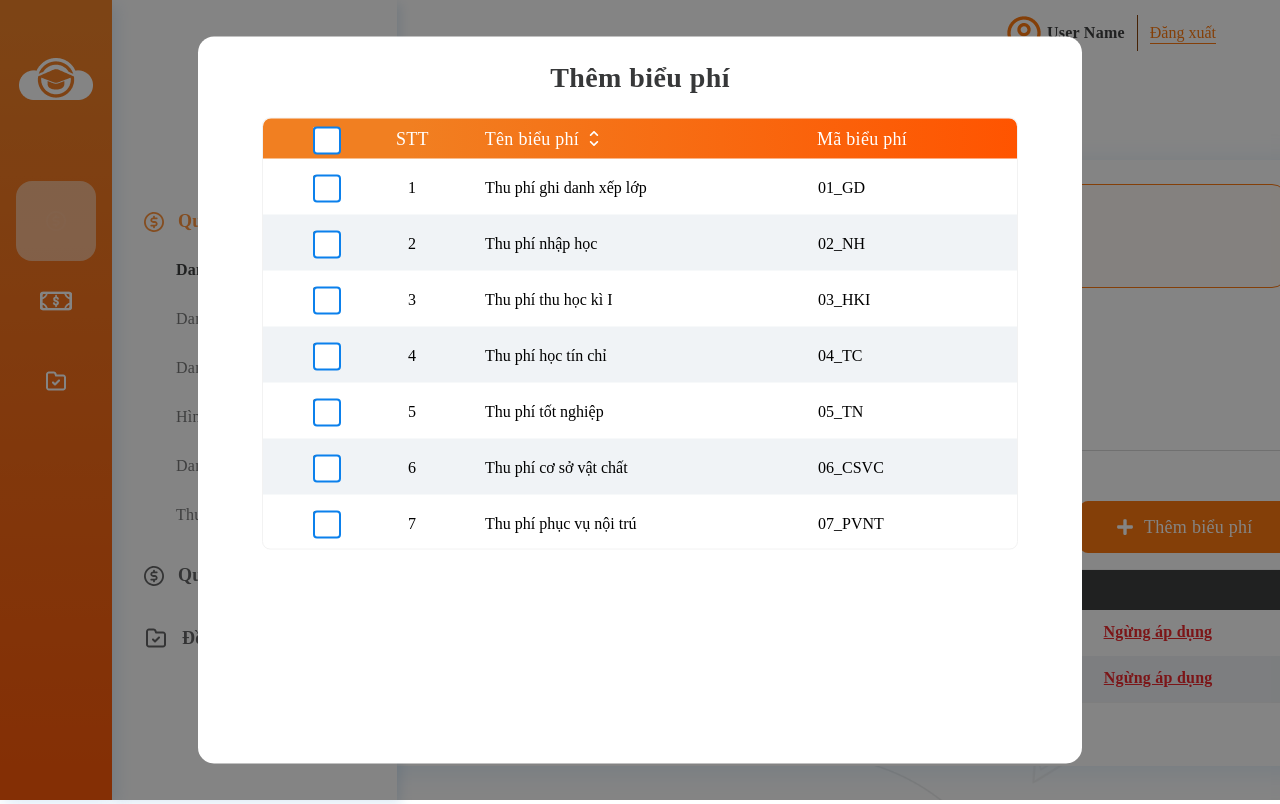
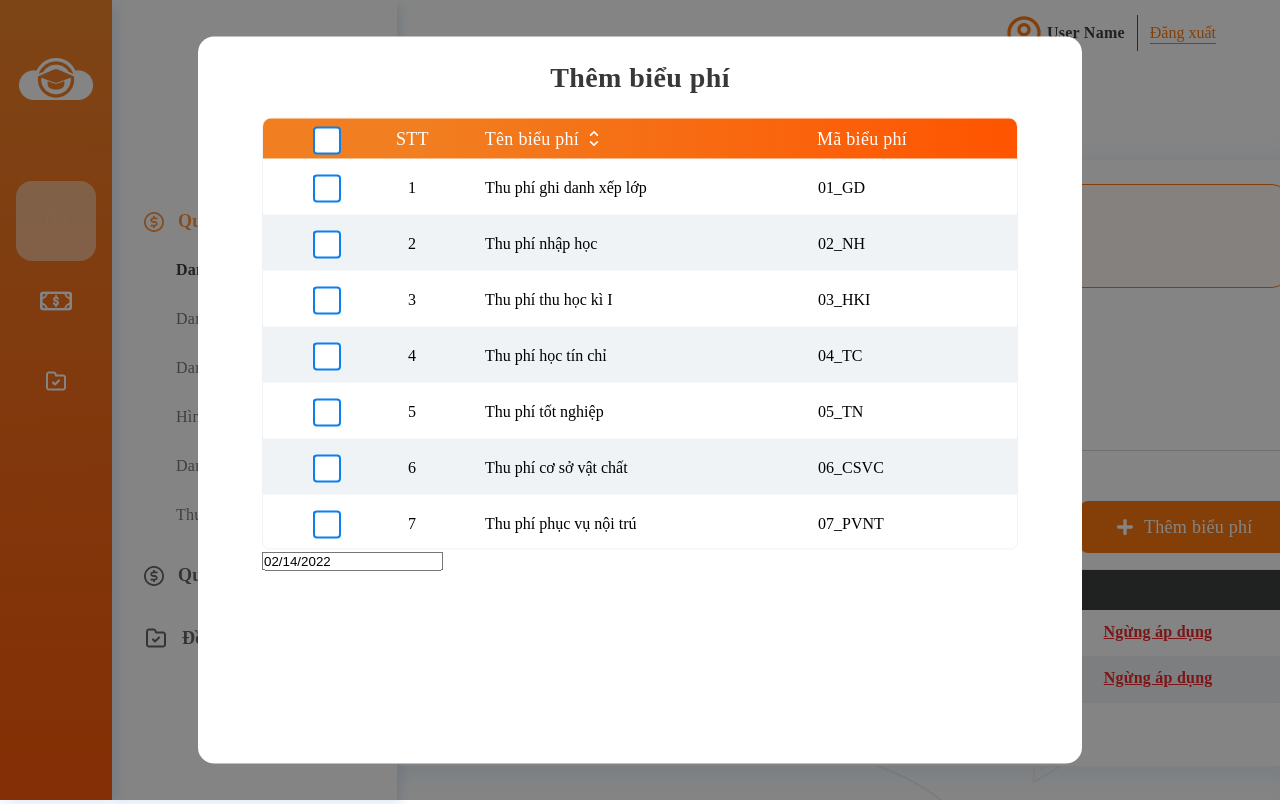
Before and after one commit to NgocHung581/E-Finance-of-LMS, a React (Create React App) app: page /tuition-management/list-courses/detail-course in a window 1280 px wide. Both pictures are taken after a click on the button "Thêm biểu phí". Shown: the top 804 px of the page. Built offline with nearby package versions, Linux system fonts and the light colour scheme.

Commit message:
Update add tuition modal

```diff
--- a/package.json
+++ b/package.json
@@ -11,6 +11,7 @@
     "@types/react": "^17.0.38",
     "@types/react-dom": "^17.0.11",
     "react": "^17.0.2",
+    "react-datepicker": "^4.6.0",
     "react-dom": "^17.0.2",
     "react-icons": "^4.3.1",
     "react-router-dom": "^6.2.1",
@@ -41,5 +42,8 @@
       "last 1 firefox version",
       "last 1 safari version"
     ]
+  },
+  "devDependencies": {
+    "@types/react-datepicker": "^4.3.4"
   }
 }
--- a/src/components/TuitionManagement/CourseDetail/CourseDetail.tsx
+++ b/src/components/TuitionManagement/CourseDetail/CourseDetail.tsx
@@ -1,6 +1,8 @@
 import { Fragment, useState } from "react";
 import { FaPlus, FaChevronDown, FaChevronUp } from "react-icons/fa";
 import { Link } from "react-router-dom";
+import DatePicker from "react-datepicker";
+import "react-datepicker/dist/react-datepicker.css";
 import Modal, { ModalBody, ModalHeader } from "../../Modal/Modal";
 import "../TuitionManagement.css";
 import "./CourseDetail.css";
@@ -9,6 +11,7 @@ import { listTuition } from "../../data/listTuition";
 
 function CourseDetail() {
   const [showModal, setShowModal] = useState(false);
+  const [selectDate, setSelectDate] = useState(new Date());
 
   return (
     <Fragment>
@@ -188,6 +191,15 @@ function CourseDetail() {
               })}
             </ul>
           </div>
+          <div className="modal__body-addTuition-calendar">
+            <DatePicker
+              placeholderText="Ngày bắt đầu"
+              selected={selectDate}
+              onChange={(date) => {
+                if (date != null) setSelectDate(date);
+              }}
+            />
+          </div>
         </ModalBody>
       </Modal>
     </Fragment>
```
Also changed, not shown: 1 other file (tests, documents, lock files or other folders).
